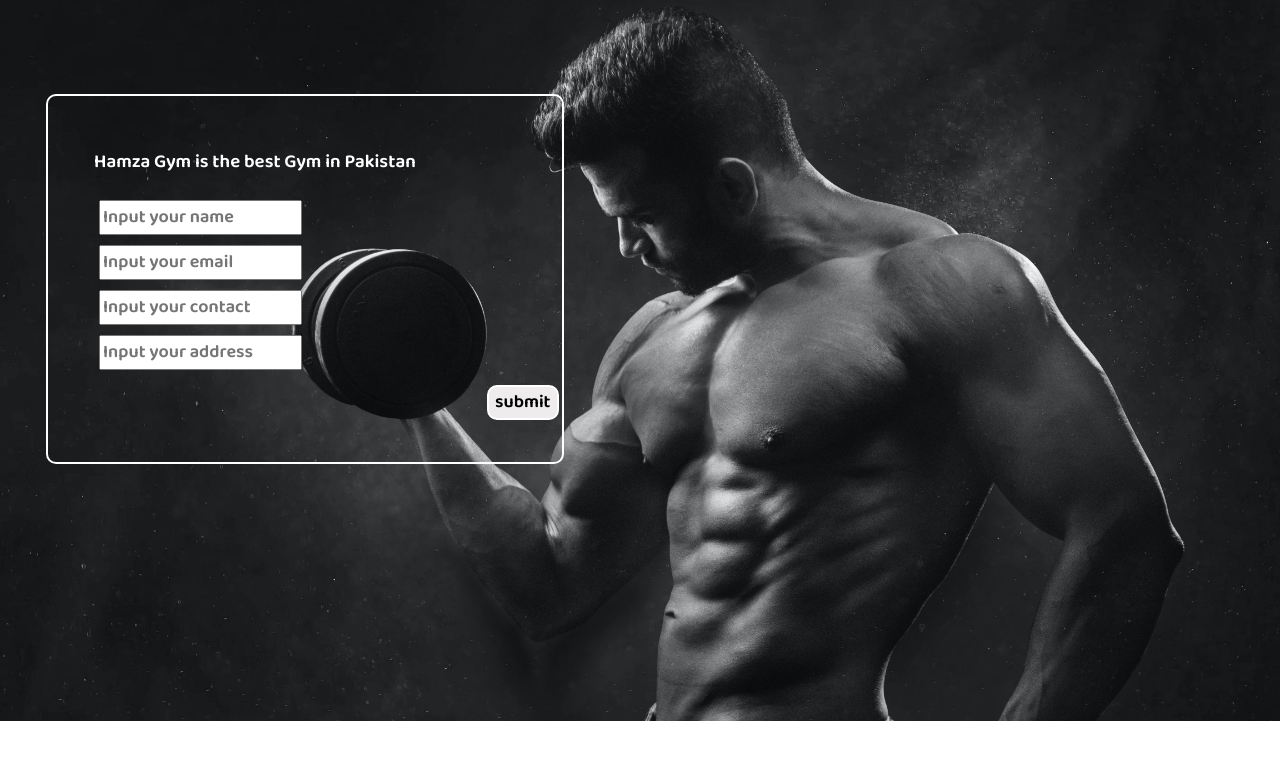
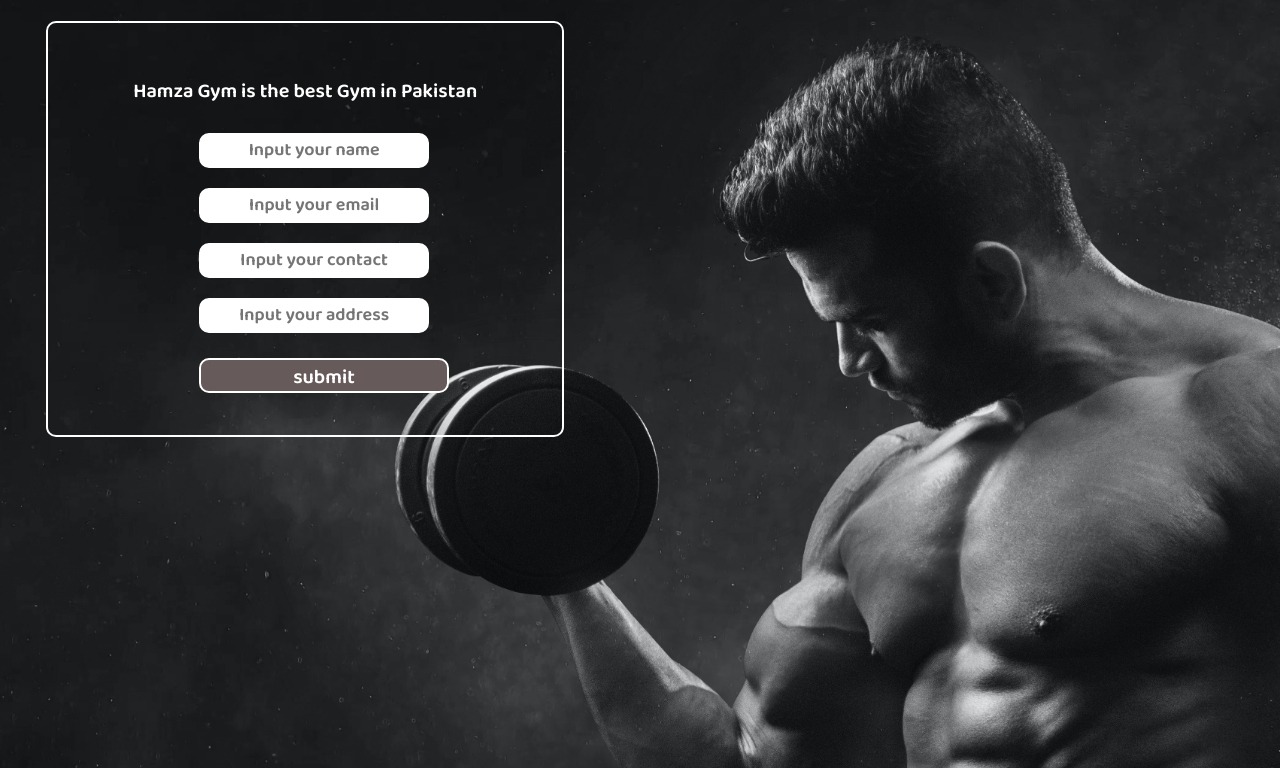
Before and after one commit to Mehar-IT/gym_website, a plain HTML site: page index.html in a window 1280 px wide. Shown: the part 79-847 px from the top of the page. Before the commit the page ends 800 px from the top, so only its background shows below. Drawn offline with Linux system fonts and the light colour scheme.

Commit message:
form added

```diff
--- a/css/style.css
+++ b/css/style.css
@@ -5,12 +5,15 @@ body {
     background: url(/images/gym.jpg);
     background-size: cover;
     font-family: 'Baloo Bhai 2', cursive;
+    height: 1200px;
 }
 
 .header {
     /* background-color: rgb(29, 28, 28); */
     width: 100%;
     height: 50px;
+    position: fixed;
+    top: 0px;
 }
 
 .left {
@@ -83,22 +86,39 @@ body {
 }
 
 .container {
-    margin: 123px 46px;
+     margin:100px 46px;
     padding: 32px 46px;
     border: 2px solid white;
     border-radius: 10px;
     width: 33%;
+}
+.container h3{
+    text-align: center;
+    font-size: 20px;
+}
+.formInput{
+    display: block;
+  margin: 10px 100px;
 }
 .formInput input{
     font-family: 'Baloo Bhai 2', cursive;
     color: gray;
     font-size: 18px;
     margin: 5px 5px;
+    text-align: center;
+    border: 2px solid white;
+    border-radius: 10px;
+    width: 100%;
 }
 #submit input{
-    margin: 10px 393px;
-    color: black;
-    background-color: rgb(238, 236, 236);
+    margin: 10px 105px;
+    color: white;
+    background-color: rgb(102, 90, 90);
     border: 2px solid white;
     border-radius: 10px;
+    cursor: pointer;
+    width: 250px;
+    height: 35px;
+    font-size: 20px;
+    font-family: 'Baloo Bhai 2', cursive;
 }
--- a/index.html
+++ b/index.html
@@ -39,7 +39,7 @@
         <div class="formInput"><input type="text" name="myemail" id="" placeholder="Input your email"></div>
         <div class="formInput"><input type="text" name="mycontact" id="" placeholder="Input your contact"></div>
         <div class="formInput"><input type="text" name="myaddress" id="" placeholder="Input your address"></div>
-        <div class="formInput" id="submit">
+        <div id="submit">
             <input type="submit" value="submit">
         </div>
         </form>
```
